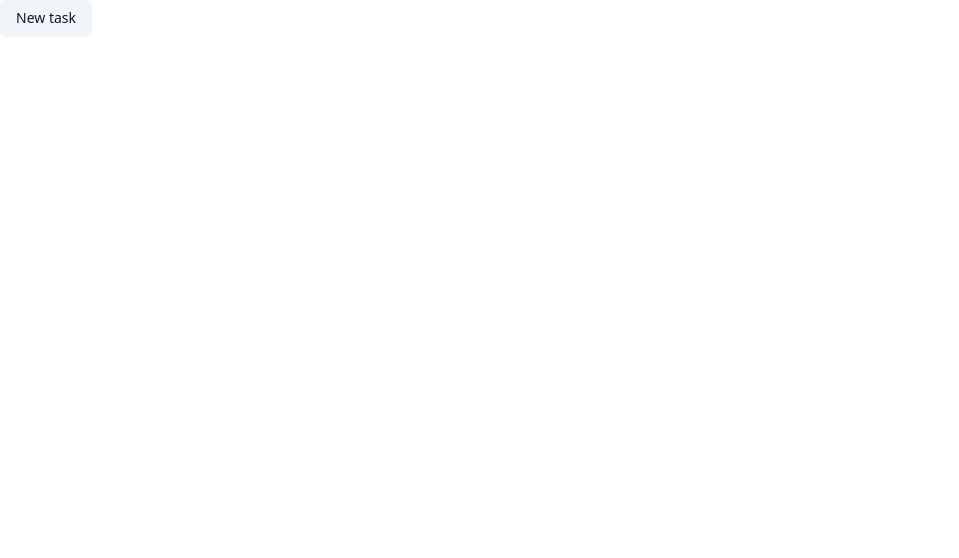
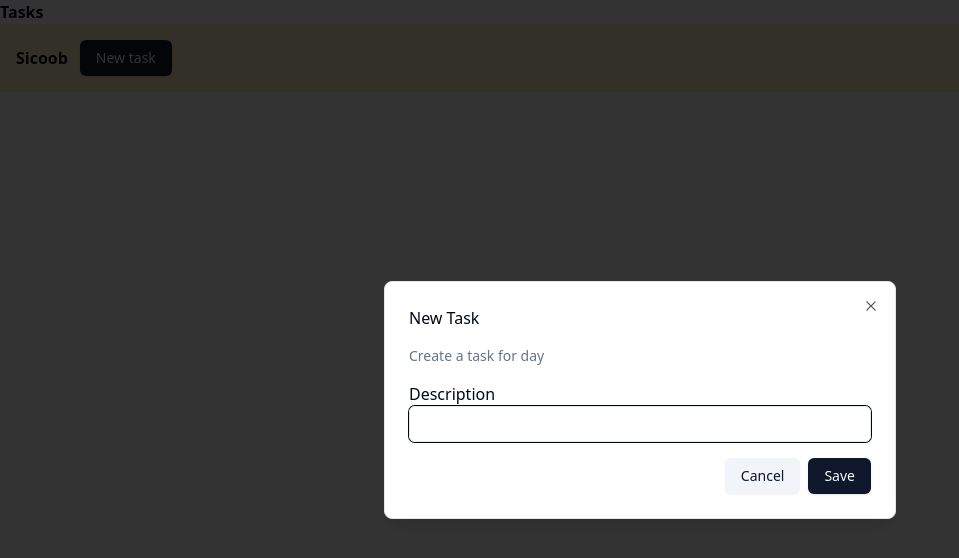
Before and after one commit to AndersonAndrad/hours_worked_marker_client, a React (Vite) app: page / in a window 1280 px wide. Both pictures are taken after a click on the button "New task". Shown: the top 558 px of the page, without its empty margins (0-959 px from the left). Built offline with nearby package versions, Linux system fonts and the light colour scheme.

Commit message:
feat: add base page to list works and tasks, add base to register new task (wip)
add interfaces how work, day, task and subTask, create base dialog and show works

```diff
--- a/src/App.tsx
+++ b/src/App.tsx
@@ -1,9 +1,9 @@
-import { Button } from "@/components/ui/button"
+import {ListTasksPage} from "@/modules/taskManager/pages/list-tasks.page.tsx";
 
 export function App() {
   return (
     <div >
-      <Button variant={'secondary'}>New task</Button>
+      <ListTasksPage></ListTasksPage>
     </div>
 
   )
--- /dev/null
+++ b/src/app/utils/base64.utils.ts
@@ -0,0 +1,10 @@
+export const generateHash = (): string => {
+    let randomString = '';
+    const characters = 'ABCDEFGHIJKLMNOPQRSTUVWXYZabcdefghijklmnopqrstuvwxyz0123456789';
+
+    for (let i = 0; i < 256; i++) {
+        randomString += characters.charAt(Math.floor(Math.random() * characters.length));
+    }
+
+    return randomString;
+}
--- /dev/null
+++ b/src/modules/taskManager/components/CU-task/CU-task.component.tsx
@@ -0,0 +1,36 @@
+import {
+    Dialog,
+    DialogContent,
+    DialogDescription,
+    DialogFooter,
+    DialogHeader,
+    DialogTrigger
+} from "@/components/ui/dialog.tsx";
+import {Button} from "@/components/ui/button.tsx";
+import {Input} from "@/components/ui/input.tsx";
+
+export function CUTask () {
+    return (
+        <>
+            <Dialog>
+                <DialogTrigger asChild>
+                    <Button>New task</Button>
+                </DialogTrigger>
+                <DialogContent>
+                    <DialogHeader>New Task</DialogHeader>
+                    <DialogDescription>Create a task for day</DialogDescription>
+                    <div>
+                        <div>
+                            <label htmlFor="task-description">Description</label>
+                            <Input id="task-description"/>
+                        </div>
+                    </div>
+                    <DialogFooter>
+                        <Button variant={'secondary'}>Cancel</Button>
+                        <Button>Save</Button>
+                    </DialogFooter>
+                </DialogContent>
+            </Dialog>
+        </>
+    )
+}
--- /dev/null
+++ b/src/modules/taskManager/pages/list-tasks.page.tsx
@@ -0,0 +1,38 @@
+import {generateHash} from "@/app/utils/base64.utils.ts";
+import {CUTask} from "@/modules/taskManager/components/CU-task/CU-task.component.tsx";
+
+export function ListTasksPage() {
+    const works: Work[] = [
+        {
+            _id: generateHash(),
+            name: 'Sicoob',
+            enable: true,
+            days: []
+        }
+    ];
+
+    return (
+        <div>
+            <header>
+                <span className="font-bold">Tasks</span>
+            </header>
+
+            <main>
+                <ul>
+                    {
+                        works.map(work => {
+                            return (
+                                <li id={work._id} className="p-4 bg-amber-100 flex flex-row items-center gap-3">
+                                    <span className="font-bold">
+                                        {work.name}
+                                    </span>
+                                    <CUTask></CUTask>
+                                </li>
+                            )
+                        })
+                    }
+                </ul>
+            </main>
+        </div>
+    )
+}
```
Also changed, not shown: src/interfaces/task.interface.ts (added, +26 -0 lines).
